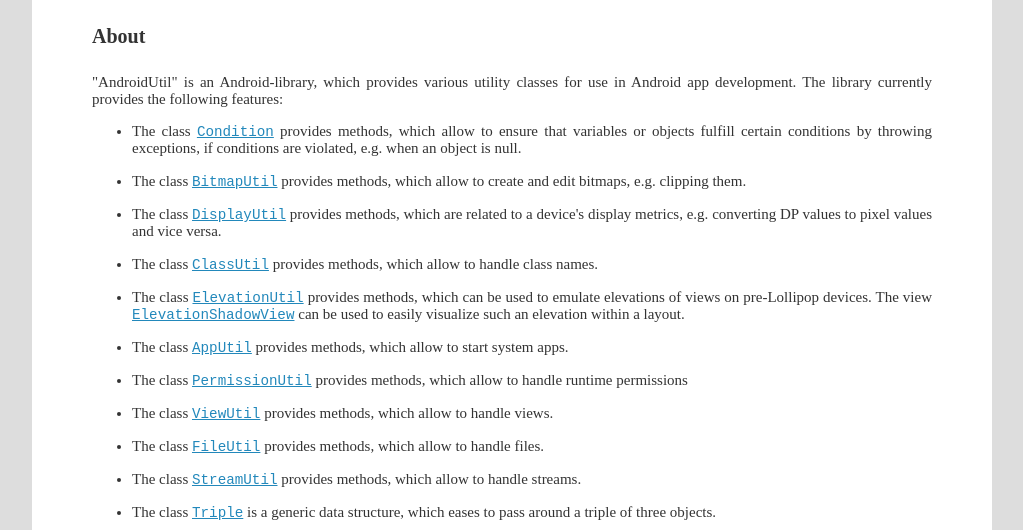
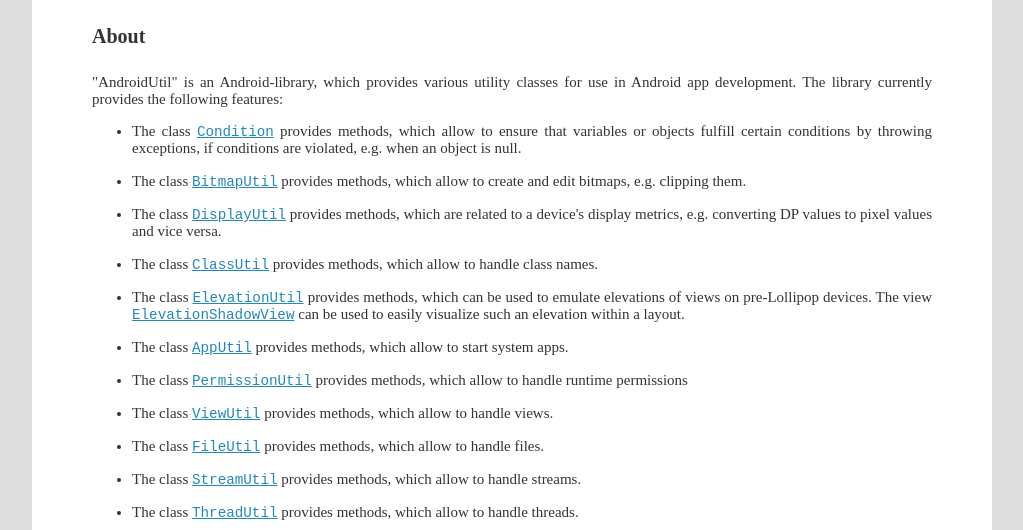
Before and after one commit to michael-rapp/AndroidUtil, a plain HTML site: page doc/index.html in a window 1280 px wide. Shown: the part 270-800 px from the top of the page, without its empty margins (128-1151 px from the left). Drawn offline with Linux system fonts and the light colour scheme; a web font is replaced by a local one.

Commit message:
Edited documentation.

```diff
--- a/doc/index.html
+++ b/doc/index.html
@@ -37,6 +37,7 @@
                     <li>The class <a href="javadoc/de/mrapp/android/util/ViewUtil.html" target="_blank" class="code">ViewUtil</a> provides methods, which allow to handle views.</li>
                     <li>The class <a href="javadoc/de/mrapp/android/util/FileUtil.html" target="_blank" class="code">FileUtil</a> provides methods, which allow to handle files.</li>
                     <li>The class <a href="javadoc/de/mrapp/android/util/StreamUtil.html" target="_blank" class="code">StreamUtil</a> provides methods, which allow to handle streams.</li>
+                    <li>The class <a href="javadoc/de/mrapp/android/util/ThreadUtil.html" target="_blank" class="code">ThreadUtil</a> provides methods, which allow to handle threads.</li>
                     <li>The class <a href="javadoc/de/mrapp/android/util/datastructure/Triple.html" target="_blank" class="code">Triple</a> is a generic data structure, which eases to pass around a triple of three objects.</li>
                     <li>The view <a href="javadoc/de/mrapp/android/util/view/SquareImageView.html" target="_blank" class="code">SquareImageView</a> implements an <tt>ImageView</tt> whose height is enforced to be equal to its width.</li>
                     <li>The view <a href="javadoc/de/mrapp/android/util/view/ScrimInsetsLayout.html" target="_blank" class="code">ScrimInsetsLayout</a> implements a layout, which allows to show a <tt>Drawable</tt> in the insets, which are passed to its <tt>fitSystemWindows</tt>-method. This can for example be used to implement a navigation drawer, which appears to be located behind the device's status bar.</li>
```
